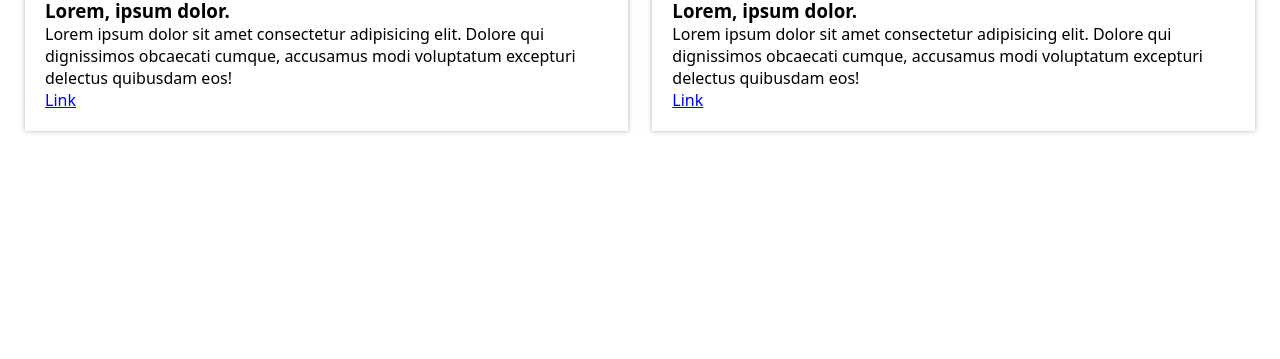
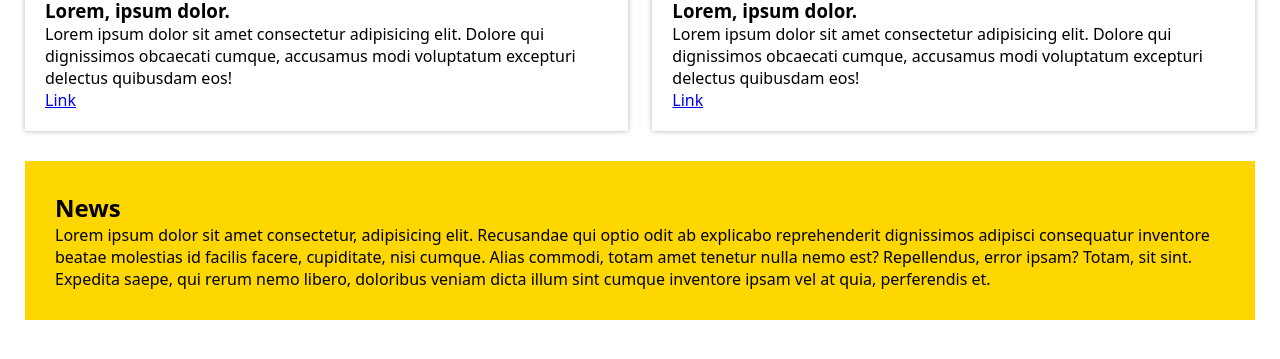
Before and after one commit to ChingizPro/courses, a plain HTML site: page index.html in a window 1280 px wide. Shown: the part 55-414 px from the top of the page. Drawn offline with Linux system fonts and the light colour scheme.

Commit message:
Create and style news section

```diff
--- a/index.html
+++ b/index.html
@@ -23,6 +23,10 @@
         </article>
       </div>
     </section>
+    <div class="news">
+      <h2 class="new__title">News</h2>
+      <p class="news__text">Lorem ipsum dolor sit amet consectetur, adipisicing elit. Recusandae qui optio odit ab explicabo reprehenderit dignissimos adipisci consequatur inventore beatae molestias id facilis facere, cupiditate, nisi cumque. Alias commodi, totam amet tenetur nulla nemo est? Repellendus, error ipsam? Totam, sit sint. Expedita saepe, qui rerum nemo libero, doloribus veniam dicta illum sint cumque inventore ipsam vel at quia, perferendis et.</p>
+    </div>
   </div>
 </body>
 </html>
--- a/style.css
+++ b/style.css
@@ -28,3 +28,12 @@ img {
   box-shadow: 0 0 5px rgba(0, 0, 0, 0.3);
   padding: 20px;
 }
+.news {
+  background-color: gold;
+  padding: 30px;
+  margin: 30px 0;
+}
+.news__title {
+  text-align: center;
+  margin-bottom: 15px;
+}
```
